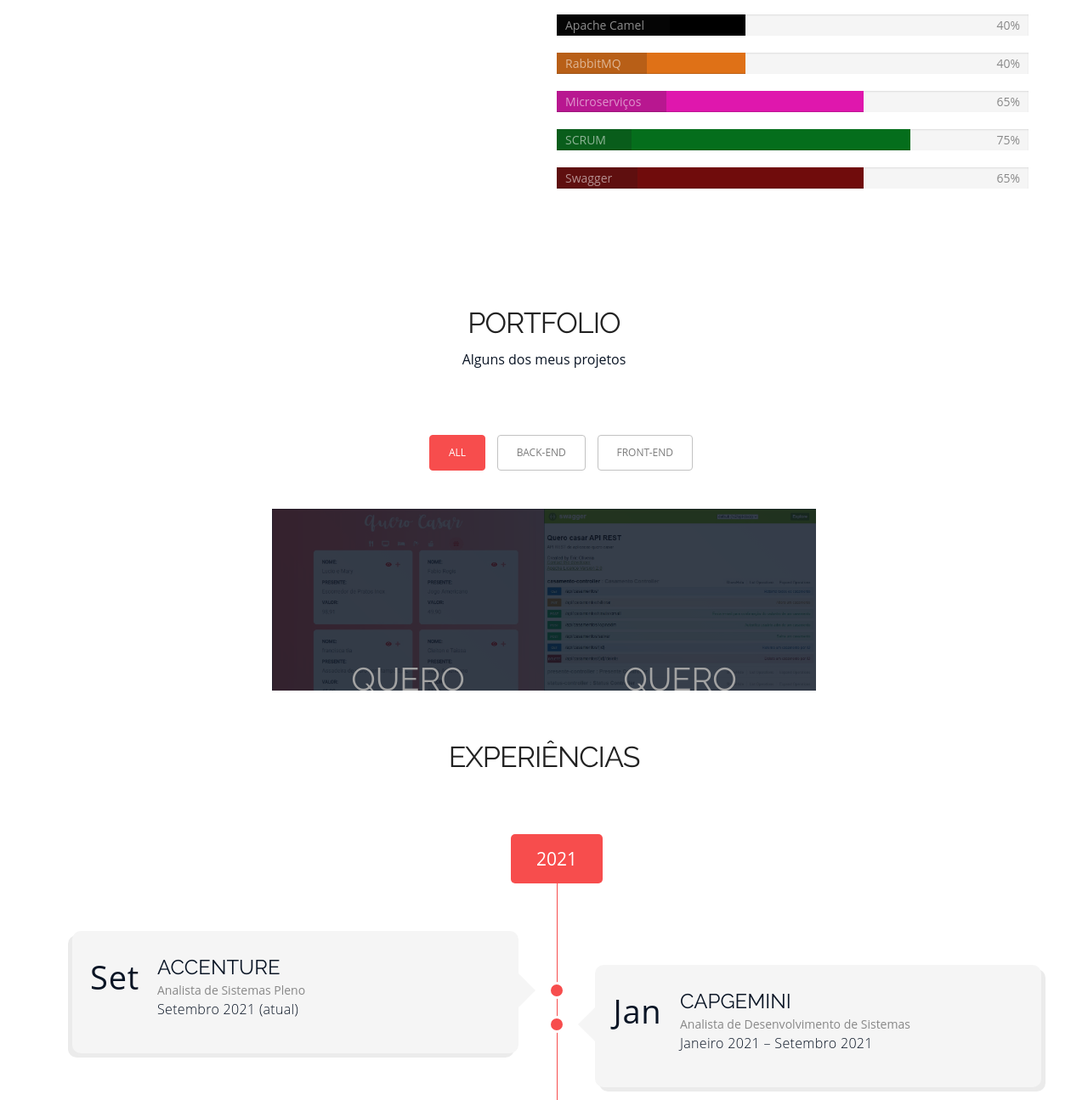
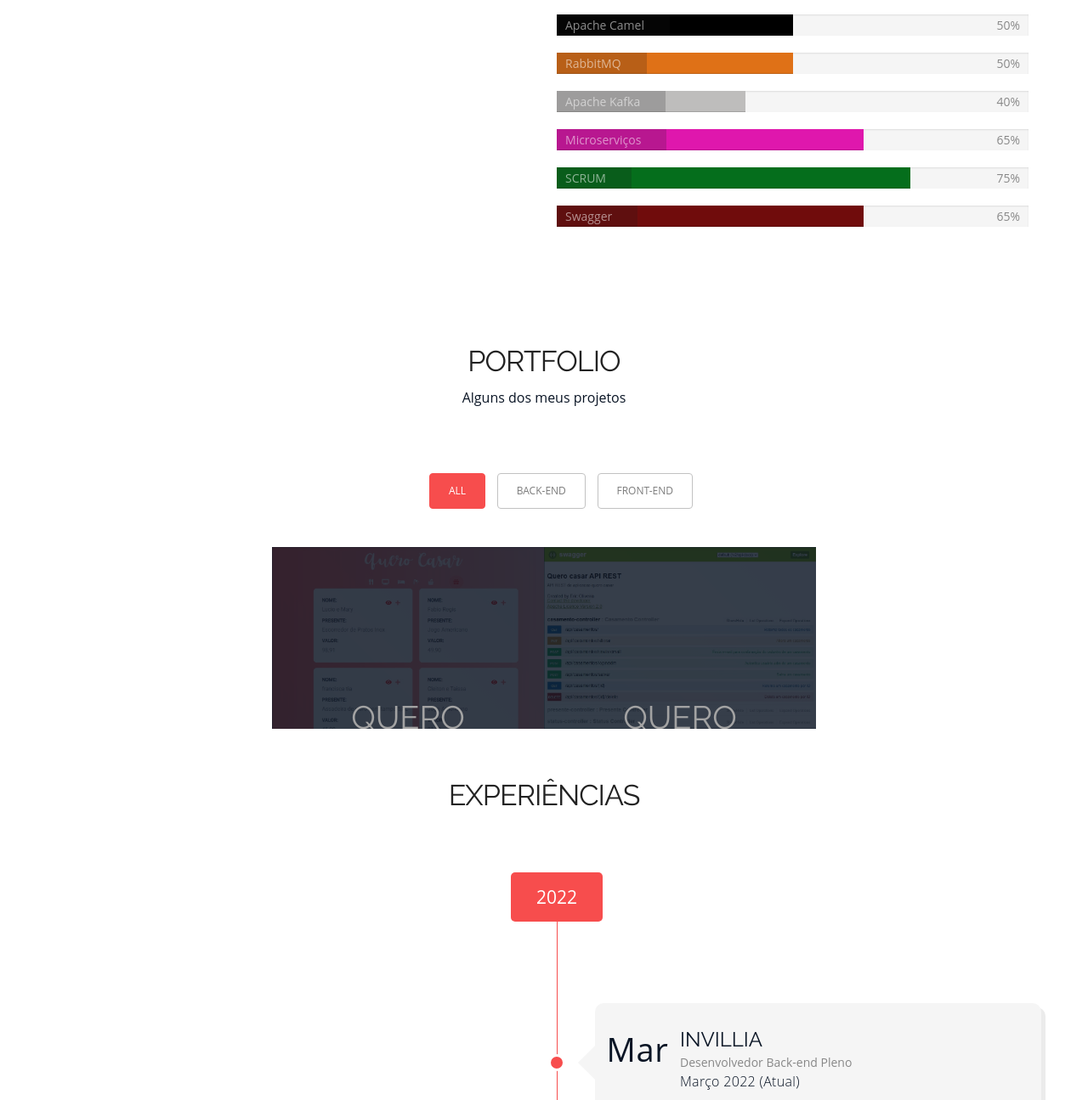
Before and after one commit to eriic-oliver/Portfolio, a plain HTML site: page index.html in a window 1280 px wide. Shown: the part 2469-3764 px from the top of the page at 85% size. Drawn offline with Linux system fonts and the light colour scheme.

Commit message:
atualizacao skills e experiencias

```diff
--- a/index.html
+++ b/index.html
@@ -82,7 +82,7 @@
               <ul class="about-us-list">
                 <li class="points">Back-end - Java</li>
                 <li class="points">Front-end - Angular</li>
-                <li class="points">Banco de dados</li>
+                <li class="points">Banco de dados - SQL</li>
               </ul>
             </div>
           </div>
@@ -221,19 +221,27 @@
             <span class="progress-completed">70%</span>
           </div>
           <div class="progress">
-            <div class="progress-bar progress-bar-success" role="progressbar" aria-valuenow="40" aria-valuemin="0"
-              aria-valuemax="100" style="width: 40%; background-color: black;">
+            <div class="progress-bar progress-bar-success" role="progressbar" aria-valuenow="50" aria-valuemin="0"
+              aria-valuemax="100" style="width: 50%; background-color: black;">
               <span class="sr-only">40% Complete (success)</span>
             </div>
             <span class="progress-type">Apache Camel</span>
-            <span class="progress-completed">40%</span>
+            <span class="progress-completed">50%</span>
+          </div>
+          <div class="progress">
+            <div class="progress-bar progress-bar-success" role="progressbar" aria-valuenow="50" aria-valuemin="0"
+              aria-valuemax="100" style="width: 50%; background-color: rgb(223, 113, 23);">
+              <span class="sr-only">40% Complete (success)</span>
+            </div>
+            <span class="progress-type">RabbitMQ</span>
+            <span class="progress-completed">50%</span>
           </div>
           <div class="progress">
             <div class="progress-bar progress-bar-success" role="progressbar" aria-valuenow="40" aria-valuemin="0"
-              aria-valuemax="100" style="width: 40%; background-color: rgb(223, 113, 23);">
+              aria-valuemax="100" style="width: 40%; background-color: rgb(190, 189, 188);">
               <span class="sr-only">40% Complete (success)</span>
             </div>
-            <span class="progress-type">RabbitMQ</span>
+            <span class="progress-type">Apache Kafka</span>
             <span class="progress-completed">40%</span>
           </div>
           <div class="progress">
@@ -361,6 +369,21 @@
         <div class="container">
           <div class="timeline">
             <div class="date-title">
+              <span>2022</span>
+            </div>
+             <div class="row">
+              <div class="col-sm-6 news-item right">
+                <div class="news-content">
+                  <div class="date">
+                    <p>Mar</p>
+                  </div>
+                  <h2 class="news-title">Invillia</h2>
+                  <span>Desenvolvedor Back-end Pleno</span>
+                  <p>Março 2022 (Atual)</p>
+                  <!--<a class="read-more" href="#">Read More</a>-->
+                </div>
+              </div>
+            </div><div class="date-title">
               <span>2021</span>
             </div>
             <div class="row">
@@ -370,8 +393,8 @@
                     <p>Set</p>
                   </div>
                   <h2 class="news-title">Accenture</h2>
-                  <span>Analista de Sistemas Pleno</span>
-                  <p>Setembro 2021 (atual)</p>
+                  <span>Desenvolvedor Back-end Pleno</span>
+                  <p>Setembro 2021 – Março 2022</p>
                   <!--<a class="read-more" href="#">Read More</a>-->
                 </div>
               </div>
```
